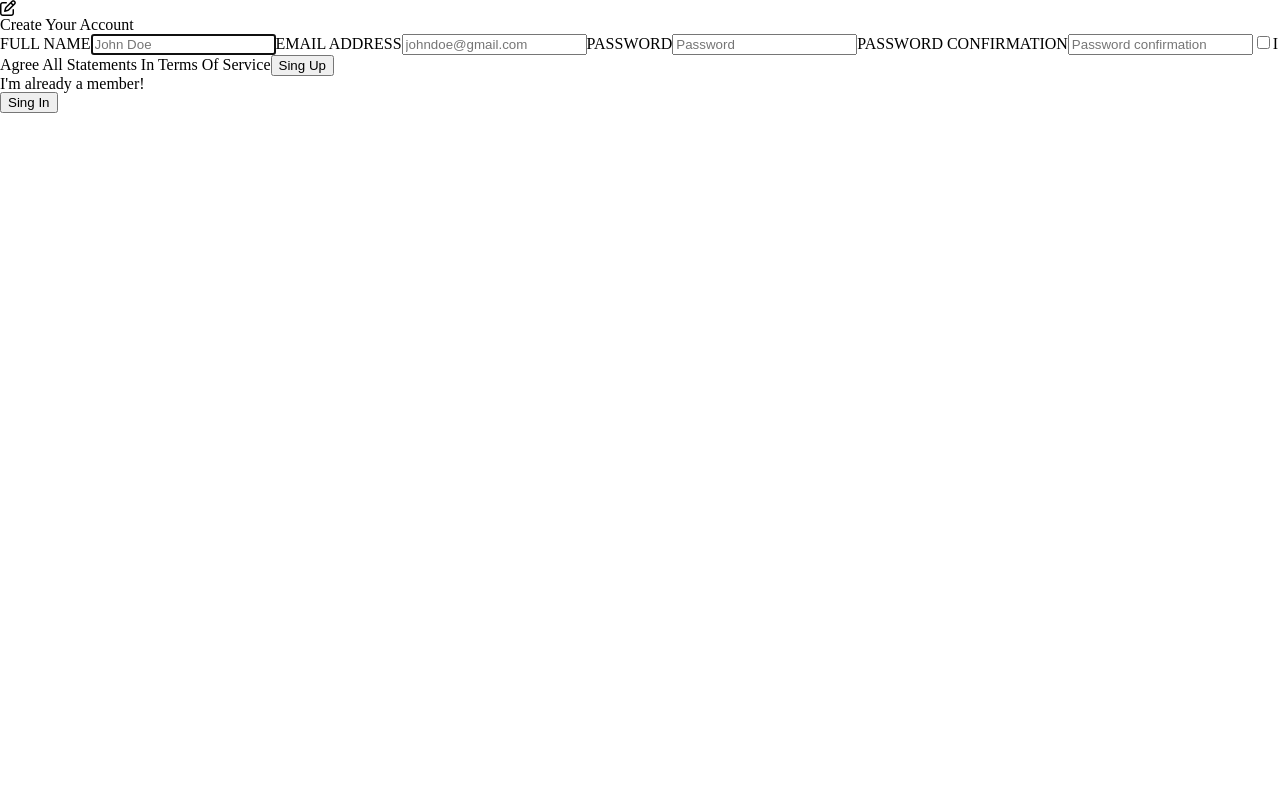
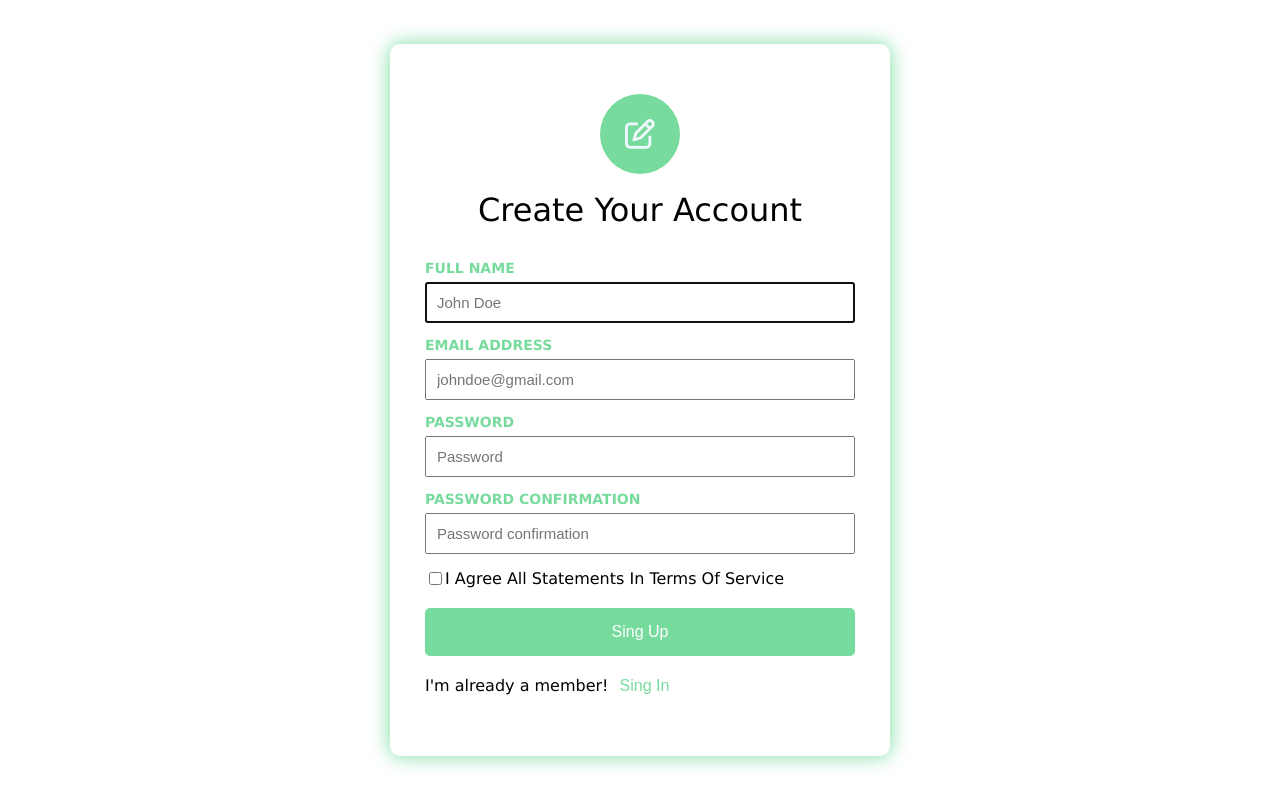
Before and after one commit to VasyaSuperr/home-work-React-Form, a React (Vite) app: page / in a window 1280 px wide. Built offline with nearby package versions, Linux system fonts and the light colour scheme.

Commit message:
Add main style

```diff
--- a/src/pages/SingUpPage/SingUp.module.css
+++ b/src/pages/SingUpPage/SingUp.module.css
@@ -0,0 +1,98 @@
+.wrapperWrapper {
+  min-height: 100vh;
+  display: flex;
+  justify-content: center;
+  align-items: center;
+}
+
+.formWrapper {
+  box-shadow: 0 0 20px #78db9e;
+  border-radius: 10px;
+  max-width: 500px;
+  width: 100%;
+  padding: 50px 35px;
+  margin: 20px;
+  display: flex;
+  flex-direction: column;
+  font-family: "Lucida Sans", Verdana, sans-serif;
+}
+
+.iconCreate {
+  background-color: #78db9e;
+  color: aliceblue;
+  align-self: center;
+  display: flex;
+  align-items: center;
+  justify-content: center;
+  height: 80px;
+  width: 80px;
+  font-size: 30px;
+  border-radius: 50%;
+}
+
+.formHead {
+  font-size: 32px;
+  text-align: center;
+  padding: 20px 0;
+}
+
+.formLabelForInput {
+  color: #78db9e;
+  display: flex;
+  flex-direction: column;
+  gap: 7px;
+}
+
+.labelCaptionForInput {
+  font-size: 14px;
+  font-weight: bolder;
+  padding-top: 15px;
+}
+
+.formInput {
+  font-size: 15px;
+  padding: 10px;
+}
+
+.formLabelForCheckBox {
+  display: flex;
+  align-items: center;
+  padding: 15px 0;
+}
+
+.submitBtn {
+  background-color: #78db9e;
+  color: white;
+  font-size: 16px;
+  border: none;
+  border-radius: 5px;
+  width: 100%;
+  padding: 15px 0;
+  margin: 5px 0;
+}
+
+.submitBtn:hover {
+  background-color: #52946b;
+  cursor: pointer;
+  transition: 1s;
+}
+
+.wrapperForSingInRow {
+  display: flex;
+  align-items: center;
+  gap: 5px;
+  padding: 15px 0 10px;
+}
+
+.singInBtn {
+  background: none;
+  border: none;
+  color: #78db9e;
+  font-size: inherit;
+}
+
+.singInBtn:hover {
+  color: #52946b;
+  cursor: pointer;
+  transition: 1s;
+}
--- a/src/pages/SingUpPage/index.jsx
+++ b/src/pages/SingUpPage/index.jsx
@@ -2,13 +2,15 @@ import styles from "./SingUp.module.css";
 
 function SingUpPage() {
   return (
-    <div>
-      <i class="fa-regular fa-pen-to-square"></i>
-      <h1>Create Your Account</h1>
-      <form>
-        <label>
-          <span>FULL NAME</span>
+    <div className={styles.wrapperWrapper}>
+      <div className={styles.formWrapper}>
+        <i className={`${styles.iconCreate} fa-regular fa-pen-to-square`}></i>
+        <h2 className={styles.formHead}>Create Your Account</h2>
+        <form className={styles.singUpForm}>
+          <label className={styles.formLabelForInput}>
+            <span className={styles.labelCaptionForInput}>FULL NAME</span>
             <input
+              className={styles.formInput}
               type="text"
               name="user-fullName"
               placeholder="John Doe"
@@ -16,43 +18,51 @@ function SingUpPage() {
               required
             />
           </label>
-        <label>
-          <span>EMAIL ADDRESS</span>
+          <label className={styles.formLabelForInput}>
+            <span className={styles.labelCaptionForInput}>EMAIL ADDRESS</span>
             <input
+              className={styles.formInput}
               type="email"
               name="user-email"
               placeholder="johndoe@gmail.com"
               required
             />
           </label>
-        <label>
-          <span>PASSWORD</span>
+          <label className={styles.formLabelForInput}>
+            <span className={styles.labelCaptionForInput}>PASSWORD</span>
             <input
+              className={styles.formInput}
               type="password"
               name="user-password"
               placeholder="Password"
               required
             />
           </label>
-        <label>
-          <span>PASSWORD CONFIRMATION</span>
+          <label className={styles.formLabelForInput}>
+            <span className={styles.labelCaptionForInput}>
+              PASSWORD CONFIRMATION
+            </span>
             <input
+              className={styles.formInput}
               type="password"
               name="user-password-confirmation"
               placeholder="Password confirmation"
               required
             />
           </label>
-        <label>
+          <label className={styles.formLabelForCheckBox}>
             <input type="checkbox" name="user-agree-all-statements" required />
             <span>I Agree All Statements In Terms Of Service</span>
           </label>
-        <button type="submit">Sing Up</button>
-        <div>
-          <p>I'm already a member!</p>
-          <button>Sing In</button>
+          <button className={styles.submitBtn} type="submit">
+            Sing Up
+          </button>
+          <div className={styles.wrapperForSingInRow}>
+            <span>I'm already a member!</span>
+            <button className={styles.singInBtn}>Sing In</button>
           </div>
         </form>
+      </div>
     </div>
   );
 }
```
Lines whose indentation alone changed are shown as unchanged.
